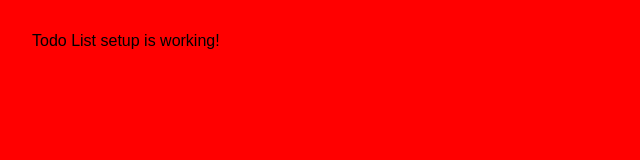
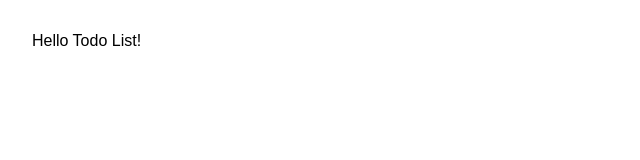
Before and after one commit to TRANZCEND3NCE/Odin-Todo-List, a website built with webpack: page src/template.html in a window 1280 px wide. Shown: the whole page, without its empty margins (0-640 px from the left). Built offline with nearby package versions, Linux system fonts and the light colour scheme.

Commit message:
set up todo list project

```diff
--- a/package.json
+++ b/package.json
@@ -4,7 +4,8 @@
   "description": "",
   "main": "index.js",
   "scripts": {
-    "test": "echo \"Error: no test specified\" && exit 1"
+    "dev": "webpack serve --config webpack.dev.js",
+		"build": "webpack --config webpack.prod.js"
   },
   "repository": {
     "type": "git",
--- a/src/index.js
+++ b/src/index.js
@@ -2,4 +2,4 @@ import "./styles.css";
 
 const app = document.querySelector("#app");
 
-app.textContent = "Todo List setup is working!";
+app.textContent = "Hello Todo List!";
--- a/src/styles.css
+++ b/src/styles.css
@@ -5,7 +5,6 @@
 body {
 	margin: 0;
 	font-family: Arial, Helvetica, sans-serif;
-	background-color: red;
 }
 
 #app {
```
